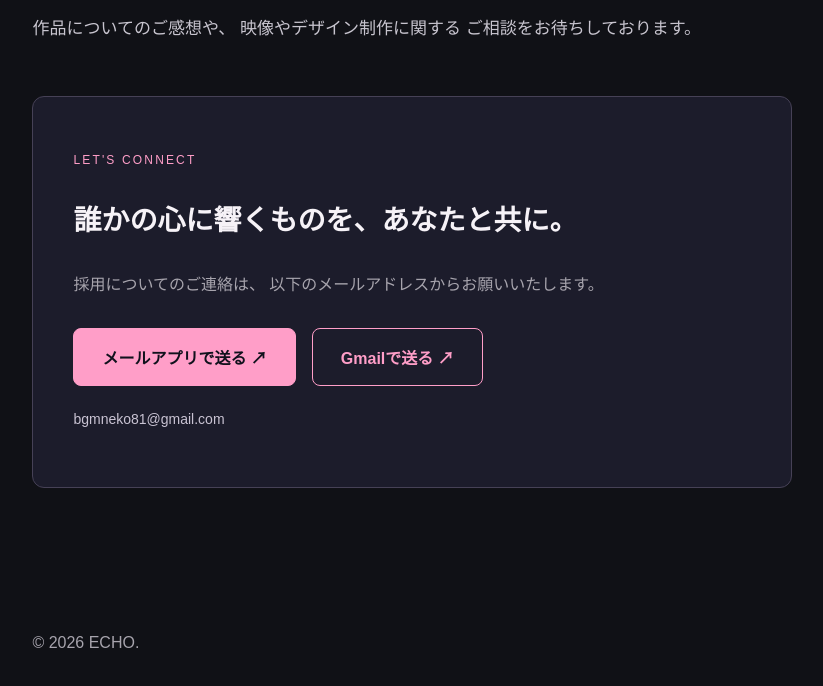
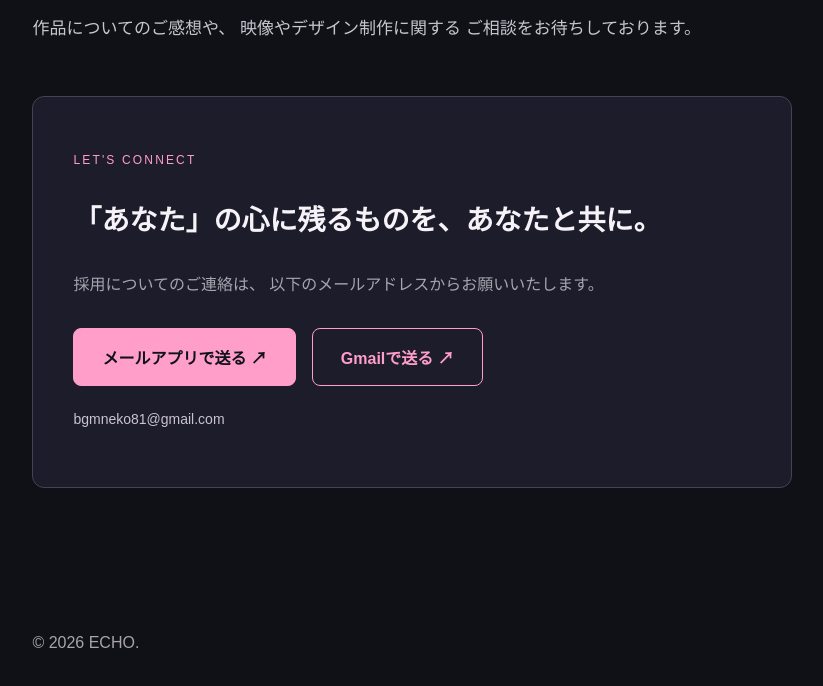
Before and after one commit to bgmneko81-prog/echo-portfolio, a plain HTML site: page contact.html in a window 1280 px wide. Shown: the part 815-1501 px from the top of the page, without its empty margins (70-893 px from the left). Drawn offline with Linux system fonts and the light colour scheme.

Commit message:
Add files via upload

```diff
--- a/contact.html
+++ b/contact.html
@@ -78,7 +78,7 @@
                     LET'S CONNECT
                 </p>
 
-                <h3>誰かの心に響くものを、あなたと共に。</h3>
+                <h3>「あなた」の心に残るものを、あなたと共に。</h3>
 
                 <p>
                     採用についてのご連絡は、
```
